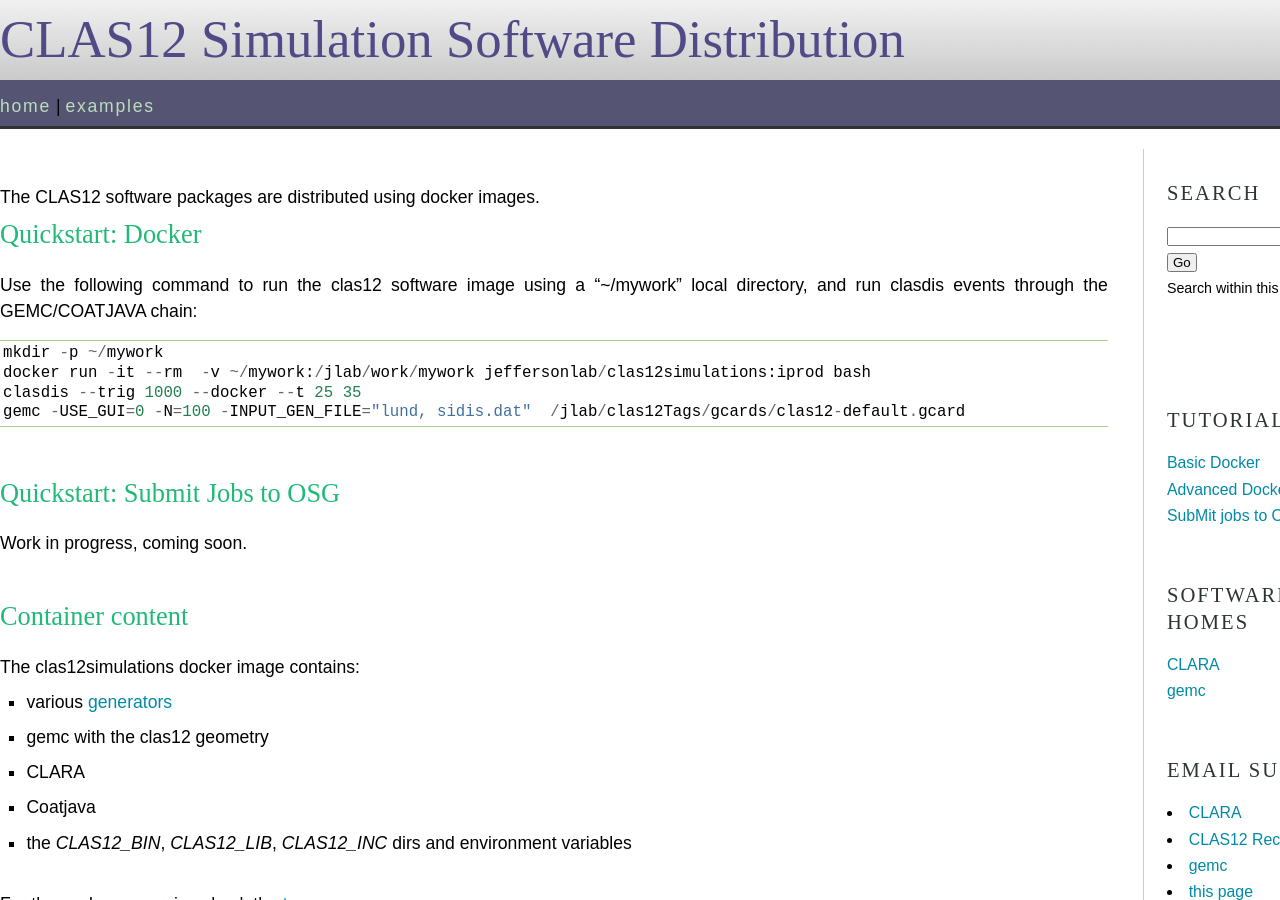
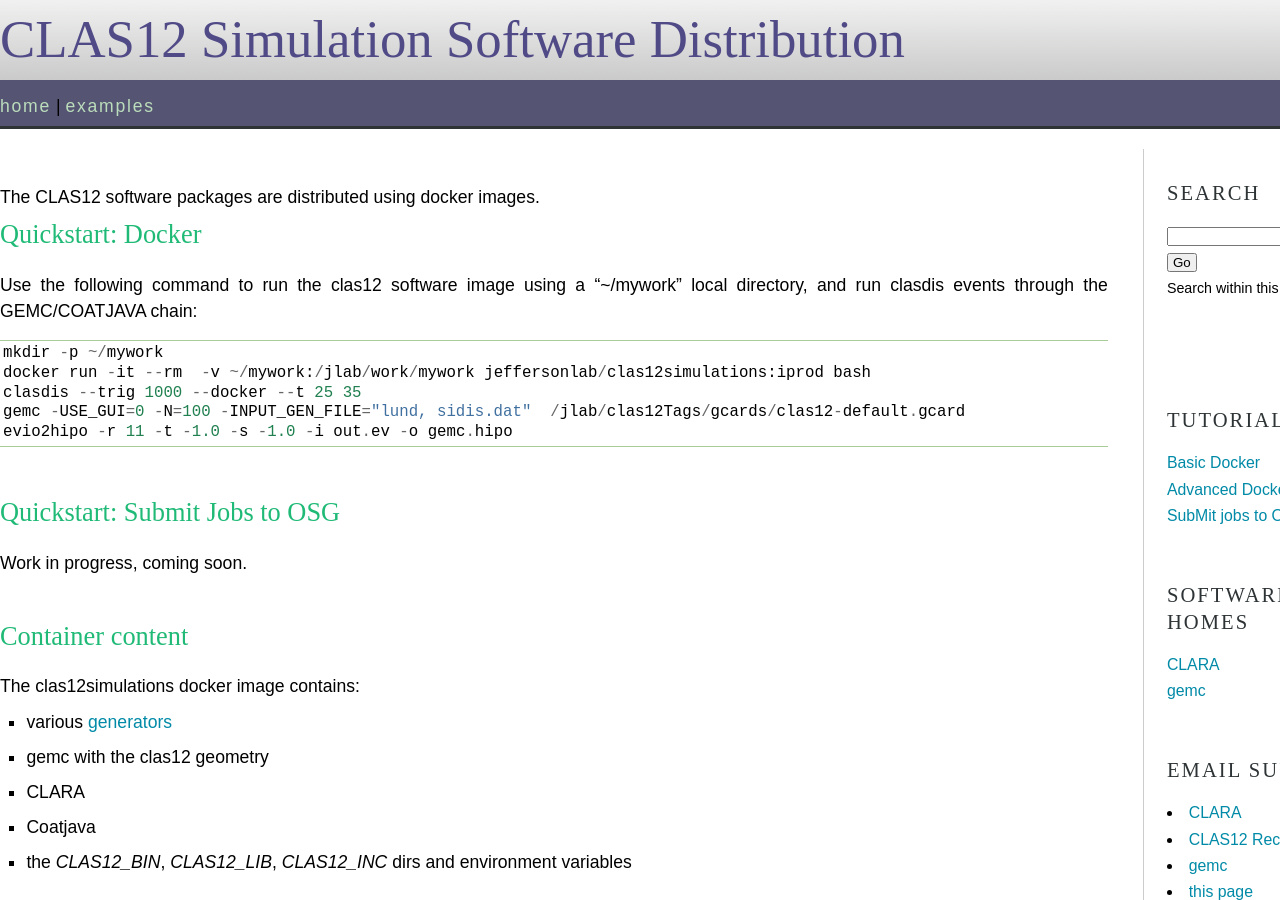
Before and after one commit to JeffersonLab/clas12container, a Sphinx documentation site: the page built from htmlDoc/source/index.rst, in a window 1280 px wide and 900 px high. Built offline with Sphinx 7.4.7, drawn with Linux system fonts in a browser that asks for light colours.

```diff
--- a/htmlDoc/source/index.rst
+++ b/htmlDoc/source/index.rst
@@ -22,6 +22,7 @@ Use the following command to run the clas12 software image using a "~/mywork" lo
  docker run -it --rm  -v ~/mywork:/jlab/work/mywork jeffersonlab/clas12simulations:iprod bash
  clasdis --trig 1000 --docker --t 25 35
  gemc -USE_GUI=0 -N=100 -INPUT_GEN_FILE="lund, sidis.dat"  /jlab/clas12Tags/gcards/clas12-default.gcard
+ evio2hipo -r 11 -t -1.0 -s -1.0 -i out.ev -o gemc.hipo
 
 
 |br|
```
Also changed, not shown: 5 other files.
